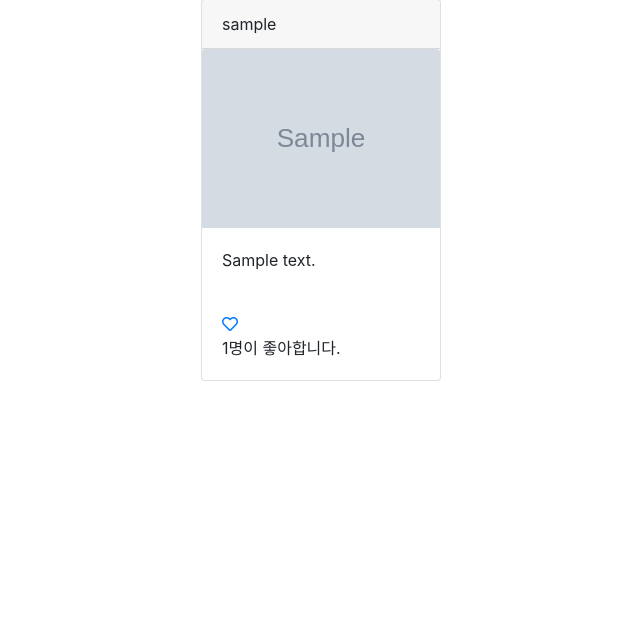
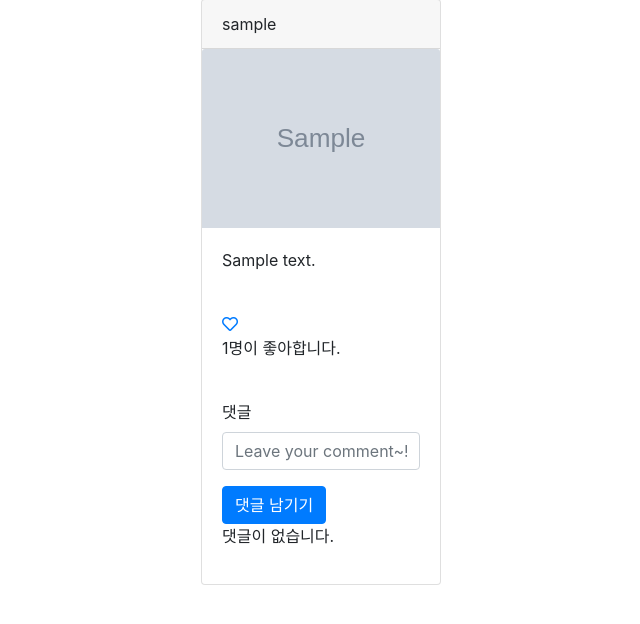
Before and after one commit to Cornelii/MyInstagram, a Django app: page /posts/ in a window 1280 px wide. Shown: the part 57-681 px from the top of the page, without its empty margins (319-959 px from the left). Run offline with Django 3.2, Linux system fonts and the light colour scheme; tables that the repository leaves empty hold one stand-in row (values such as "Sample post"); grey boxes marked "Sample" are stand-in pictures; parts of the project's set-up code (start-up, migrations or seed data) failed here and were passed over; some libraries are stand-ins or nearby versions.

Commit message:
Comment 작성 기능 추가

```diff
--- a/posts/forms.py
+++ b/posts/forms.py
@@ -1,5 +1,5 @@
 from django import forms
-from .models import Post
+from .models import Post, Comment
 
 
 # PostModelForm to manipulate Post model
@@ -11,7 +11,19 @@ class PostModelForm(forms.ModelForm):
     }))
 
 
-    # 2. To set propertiesof corresponding inputs.
+    # 2. To set properties of corresponding inputs.
     class Meta:
         model = Post
         fields = ["content", 'image']
+
+
+class CommentModelForm(forms.ModelForm):
+    content = forms.CharField(label='댓글', widget = forms.TextInput(
+        attrs={
+            'placeholder':"Leave your comment~!"
+
+        }))
+
+    class Meta:
+        model = Comment
+        fields = ['content']
--- a/posts/models.py
+++ b/posts/models.py
@@ -14,3 +14,20 @@ class Post(models.Model):
 
     def __str__(self):
         return f"{self.id}: {self.content}"
+
+
+class Comment(models.Model):
+    content = models.CharField(max_length=140)
+    post = models.ForeignKey(Post, on_delete=models.CASCADE, related_name='comments')
+    user = models.ForeignKey(settings.AUTH_USER_MODEL, on_delete=False)
+
+    def __str__(self):
+        return f"{self.user}-{self.post}: {self.content}"
+
+
+# class Comment_Response(models.Model):
+#     content = models.CharField(max_length=140)
+#     comment = models.ForeignKey(Comment, on_delete=models.CASCADE, related_name='reponses')
+#     user = models.ForeignKey(settings.AUTH_USER_MODEL, on_delete=False)
+#     def __str__(self):
+#         return f"{self.id}: {self.content}"
--- a/posts/templates/posts/list.html
+++ b/posts/templates/posts/list.html
@@ -44,6 +44,33 @@
               </p>
             </div>
 
+            {% load bootstrap4 %}
+
+            <div class="card-body">
+              <!-- ModelForm about comment -->
+
+              <form method = "POST" action={% url 'posts:comment_create' post.id %}>
+                {% csrf_token  %}
+                <!-- bootstrap form  -->
+                {% bootstrap_form comment_form  %}
+                <button class="btn btn-primary" type="submit">댓글 남기기</button>
+
+              </form>
+
+              <!-- 해당글에 작성된 댓글을 모두 출력  -->
+              {% for com in post.comments.all  %}
+                <div class="card-text d-inline">
+                  <strong>{{com.user.username}}</strong>: {{com.content}}
+                </div>
+                <a href="{% url 'posts:comment_delete' post.id com.id %}"><i class="fas fa-trash-alt"></i></a>
+                <hr class="m-1 p-0">
+                {% empty  %}
+                <p>댓글이 없습니다.</p>
+
+              {% endfor %}
+
+            </div>
+
           </div>
     {% endfor %}
 
--- a/posts/urls.py
+++ b/posts/urls.py
@@ -10,4 +10,6 @@ urlpatterns = [
         path('<int:post_id>/', views.delete, name='delete'),
         path('<int:post_id>/update/', views.update, name='update'),
         path('<int:post_id>/like/', views.like, name='like'),
+        path('<int:post_id>/comment/create', views.comment_create, name='comment_create'),
+        path('<int:post_id>/<int:comment_id>/delete', views.comment_delete, name='comment_delete'),
     ]
--- a/posts/views.py
+++ b/posts/views.py
@@ -2,8 +2,8 @@
 from django.views.decorators.http import require_POST
 from django.contrib.auth.decorators import login_required
 
-from .forms import PostModelForm
-from .models import Post
+from .forms import PostModelForm, CommentModelForm
+from .models import Post, Comment
 # Create your views here.
 
 
@@ -25,13 +25,17 @@
             "form":form
         })
 
+
 def list(request):
     # Show all the posts.
     posts = Post.objects.all()
+
     context = {
-        'posts':posts
+        'posts':posts,
+        'comment_form':CommentModelForm()
     }
-    return render(request,'posts/list.html',context)
+    return render(request,'posts/list.html', context)
+
 
 @require_POST
 def delete(request, post_id):
@@ -80,3 +84,25 @@
         post.like_users.add(request.user)
 
     return redirect('posts:list')
+
+
+@login_required
+@require_POST
+def comment_create(request, post_id):
+    post = get_object_or_404(Post, id=post_id)
+    form = CommentModelForm(request.POST)
+    if form.is_valid():
+        com = form.save(commit=False)
+        com.post = post
+        com.user = request.user
+        form.save()
+        return redirect('posts:list')
+
+
+@login_required
+def comment_delete(request, post_id, comment_id):
+    com = get_object_or_404(Comment, id=comment_id)
+    post = get_object_or_404(Post, id=post_id)
+    if request.user == com.user or request.user == post.user:
+        com.delete()
+    return redirect('posts:list')
```
Also changed, not shown: accounts/templates/accounts/people.html (+5 -3 lines), posts/migrations/0005_comment.py (added).
